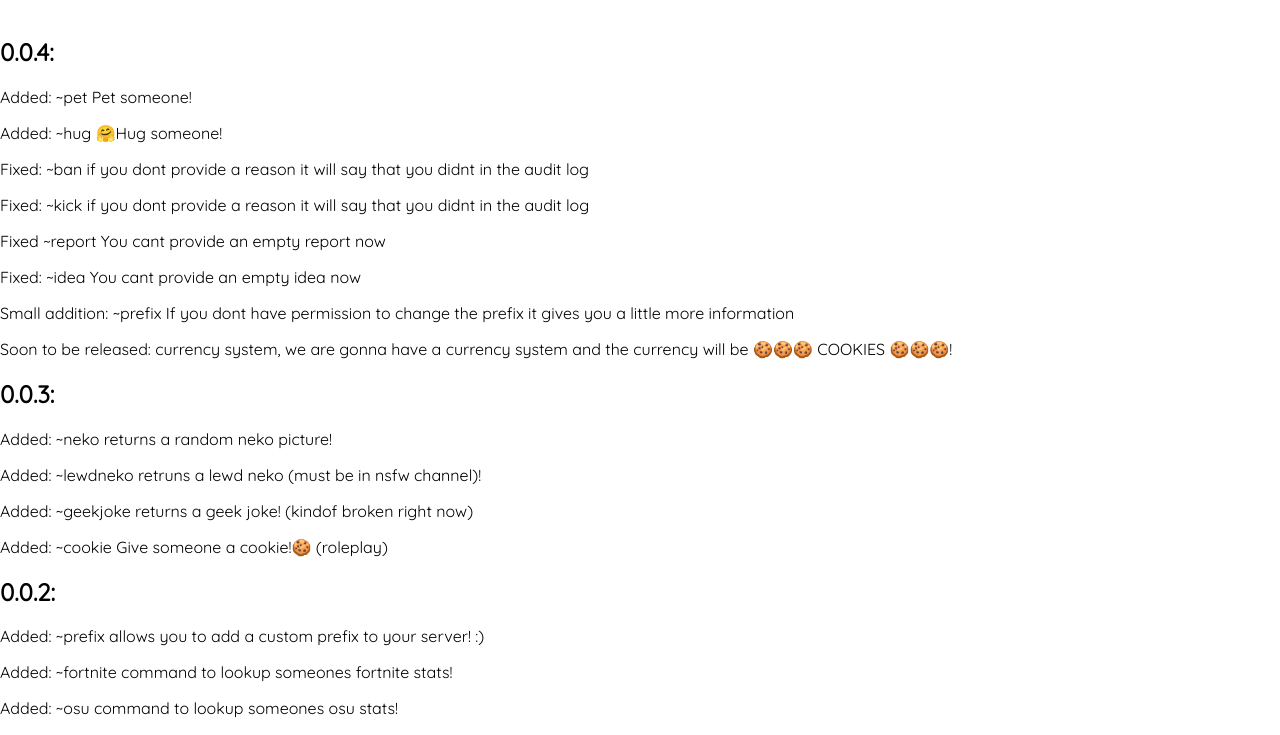
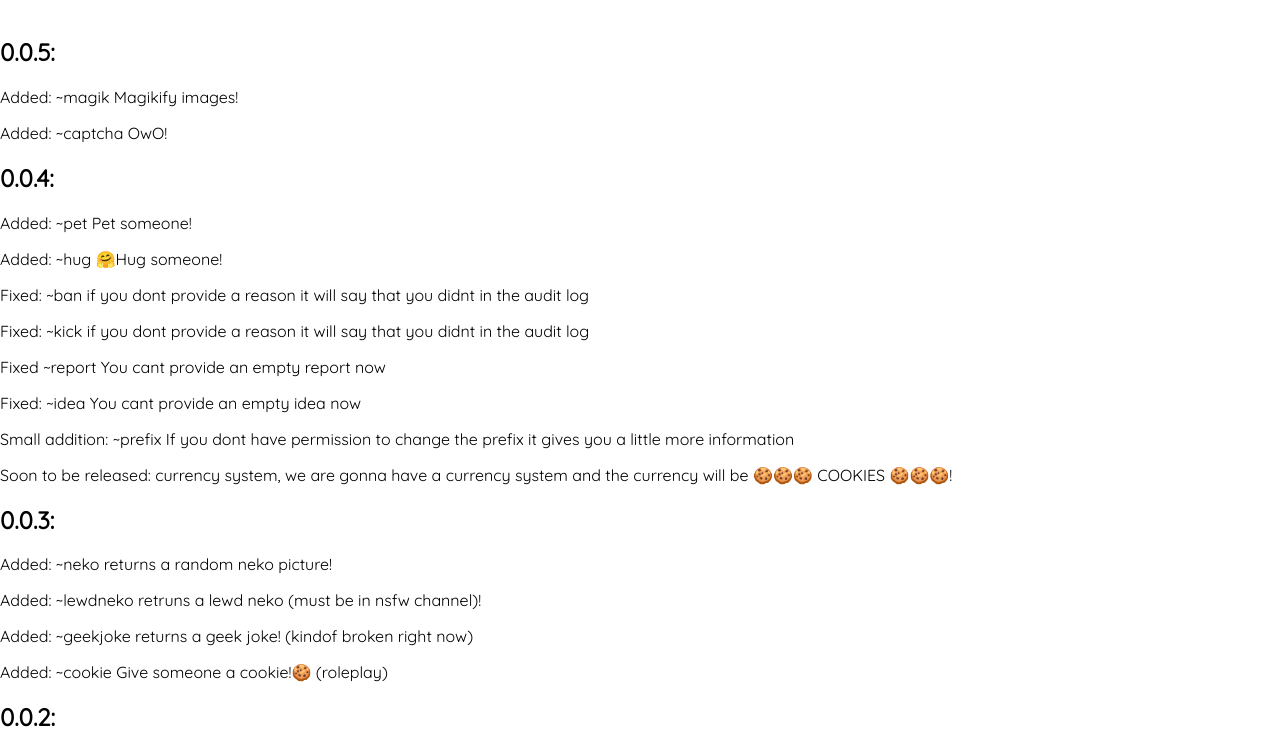
Before and after one commit to jiktim/Nep, a plain HTML site: page changelog.html in a window 1280 px wide. Shown: the part 51-786 px from the top of the page. Drawn offline with Linux system fonts and the light colour scheme.

Commit message:
detailed description goes here

```diff
--- a/changelog.html
+++ b/changelog.html
@@ -23,6 +23,9 @@
     <br>
 
     <div class="changelog">
+                                 <h2>0.0.5:</h2>
+        <p>Added: ~magik Magikify images!</p>
+        <p>Added: ~captcha OwO!</p>
                          <h2>0.0.4:</h2>
         <p>Added: ~pet Pet someone!</p>
         <p>Added: ~hug 🤗Hug someone!</p>
```
